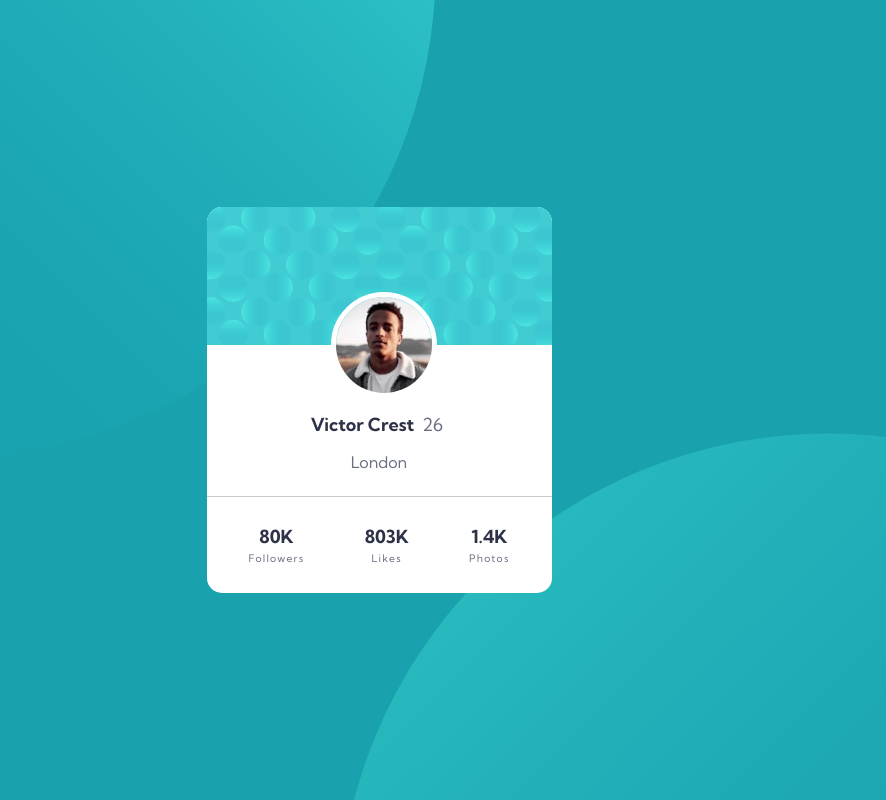
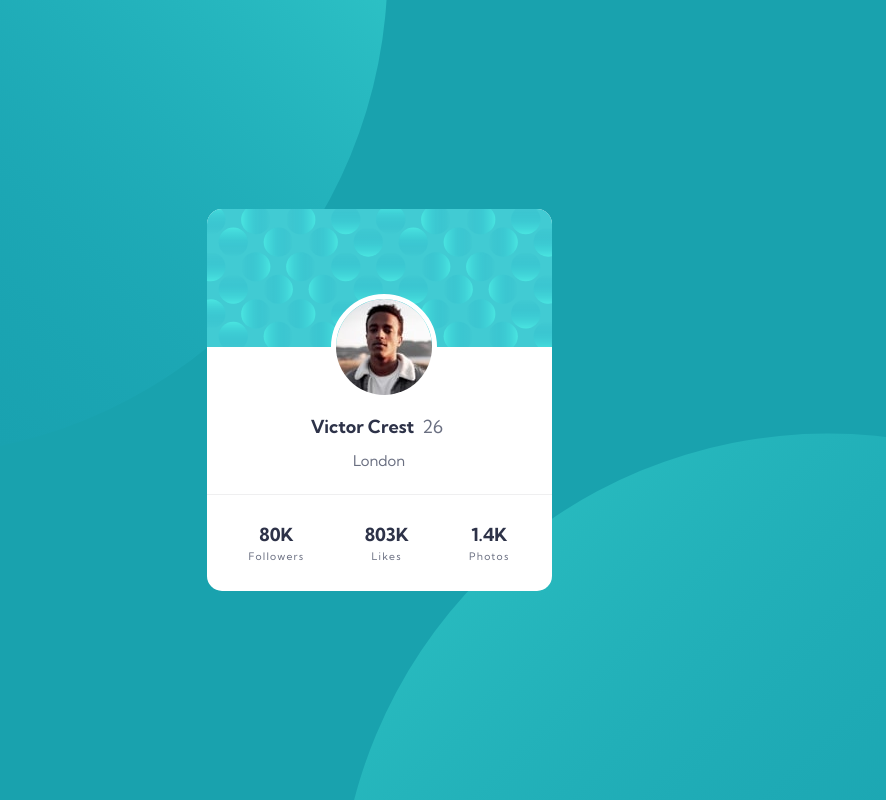
Before and after one commit to AnisBacha/Profile-Card-Component, a plain HTML site: page index.html in a window 1280 px wide. Shown: the whole page, without its empty margins (261-1147 px from the left). Drawn offline with Linux system fonts and the light colour scheme.

Commit message:
matching design

```diff
--- a/css/style.css
+++ b/css/style.css
@@ -19,7 +19,7 @@ body{
     background-size: auto, auto;
     background-repeat: no-repeat, no-repeat;
     background-attachment: fixed, fixed;
-    background-position: calc(50% + -27em) calc(50% + -27em), calc(50% - -28em) calc(50% - -32.6em);
+    background-position: calc(50% + -30em) calc(50% + -27em), calc(50% - -28em) calc(50% - -32.6em);
 }
 
 img{
@@ -63,12 +63,13 @@ img{
 }
 .main__city{
     color: hsl(227, 10%, 46%);
-    margin-block: 1rem 1.5rem;
+    font-size: .925rem;
+    margin-block: .85rem 1.5rem;
 }
 
 .main__stats{
     padding: 1.75rem 2.625rem;
-    border-top: .5px solid hsla(231, 3%, 55%, 0.445);
+    border-top: .5px solid hsla(231, 3%, 55%, 0.137);
     display: flex;
     justify-content: space-between;
     min-width: 100%;
```
